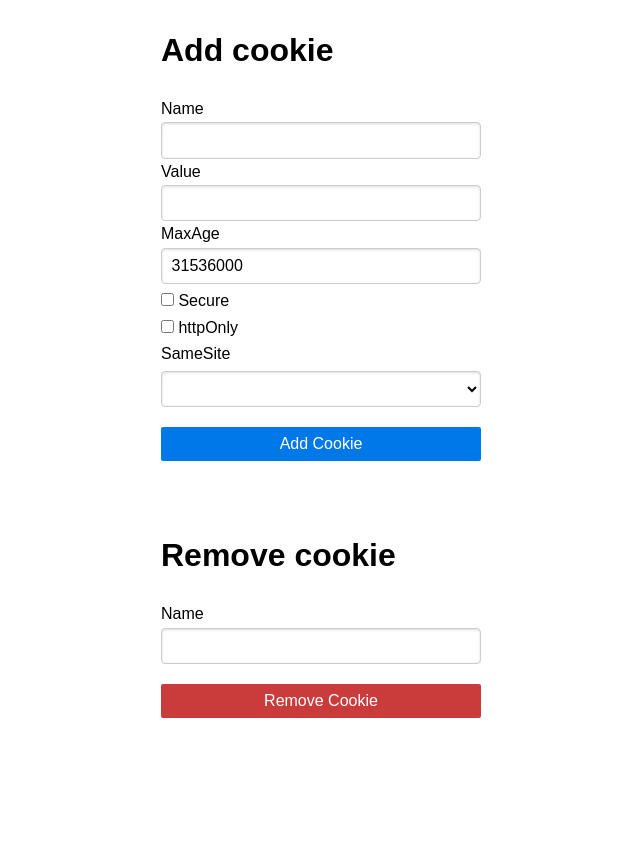
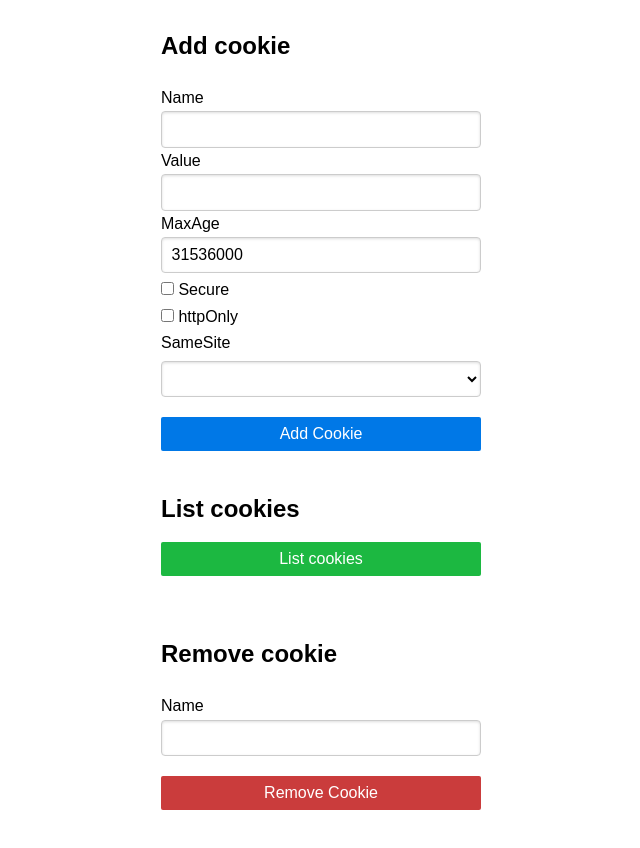
Before and after one commit to jesusalber1/serverless-functions, a plain HTML site: page cookie-playground/index.html in a window 1280 px wide. Shown: the whole page, without its empty margins (319-959 px from the left). Before the commit the page ends 800 px from the top, so only its background shows below. Drawn offline with nearby package versions, Linux system fonts and the light colour scheme.

Commit message:
Add 'list cookies' button to cookie-playground

```diff
--- a/cookie-playground/index.html
+++ b/cookie-playground/index.html
@@ -9,7 +9,8 @@
 </head>
 <body>
     <style>
-        form {
+        form,
+        section {
             margin: 2em auto;
             max-width: 20em;
         }
@@ -23,7 +24,8 @@
         }
 
         .pure-form-stacked input,
-        .pure-form-stacked select {
+        .pure-form-stacked select,
+        .pure-form-stacked a {
             width: 100%;
         }
 
@@ -38,9 +40,14 @@
         .pure-form-stacked .button-remove {
             background-color: rgb(202, 60, 60);
         }
+
+        .button-success {
+            background: rgb(28, 184, 65);
+            color: #FFF;
+        }
     </style>
     <form class="pure-form pure-form-stacked" action="/add" method="GET">
-        <h1>Add cookie</h1>
+        <h2>Add cookie</h2>
         <fieldset>
             <label for="name">Name</label>
             <input name="name" type="text">
@@ -67,8 +74,12 @@
             <input type="submit" class="pure-button pure-button-primary" value="Add Cookie">
         </fieldset>
     </form>
+    <section class="pure-form-stacked">
+        <h2>List cookies</h2>
+        <a class="pure-button button-success" href="/list">List cookies</a>
+    </section>
     <form class="pure-form pure-form-stacked remove-form" action="/remove" method="GET">
-        <h1>Remove cookie</h1>
+        <h2>Remove cookie</h2>
         <fieldset>
             <label for="name">Name</label>
             <input name="name" type="text">
```
